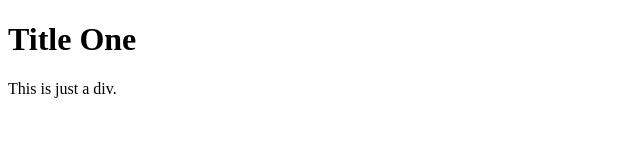
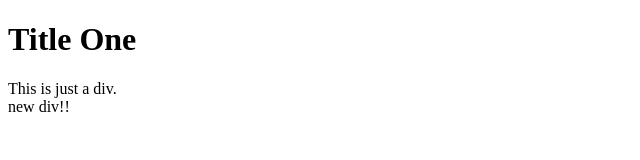
Before and after one commit to michaelos02/firstGitPod, a website: page start.html in a window 1280 px wide. Shown: the full height of the page, 0-640 px from the left. Drawn offline with Linux system fonts and the light colour scheme.

```diff
--- a/start.html
+++ b/start.html
@@ -7,7 +7,9 @@
     <title>Document</title>
 </head>
 <body>
+<?!= inlude('styleCSS');?>
     <h1>Title One</h1>
     <div>This is just a div.</div>
+    <div class="mine">new div!!</div>
 </body>
 </html>
```
Also changed, not shown: .gitpod.yml.
